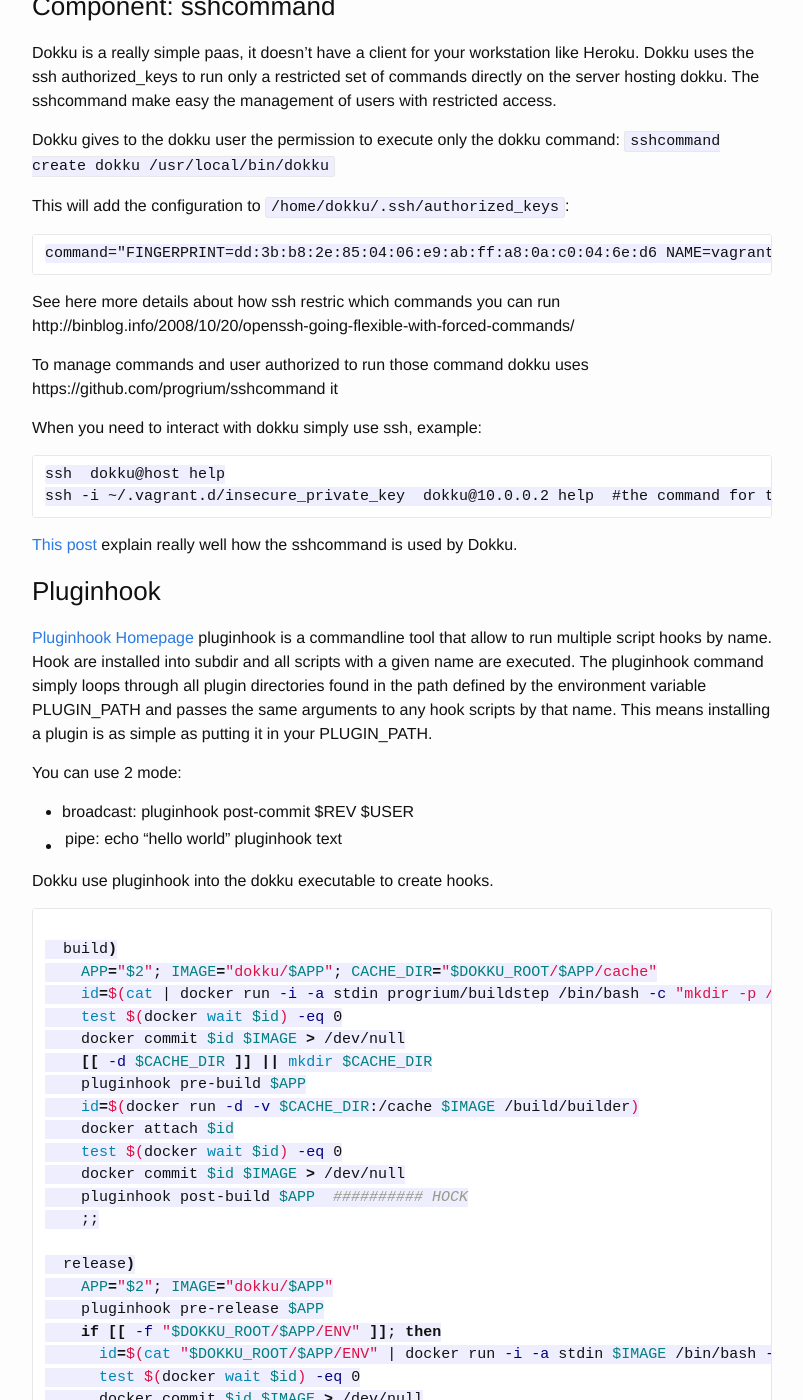
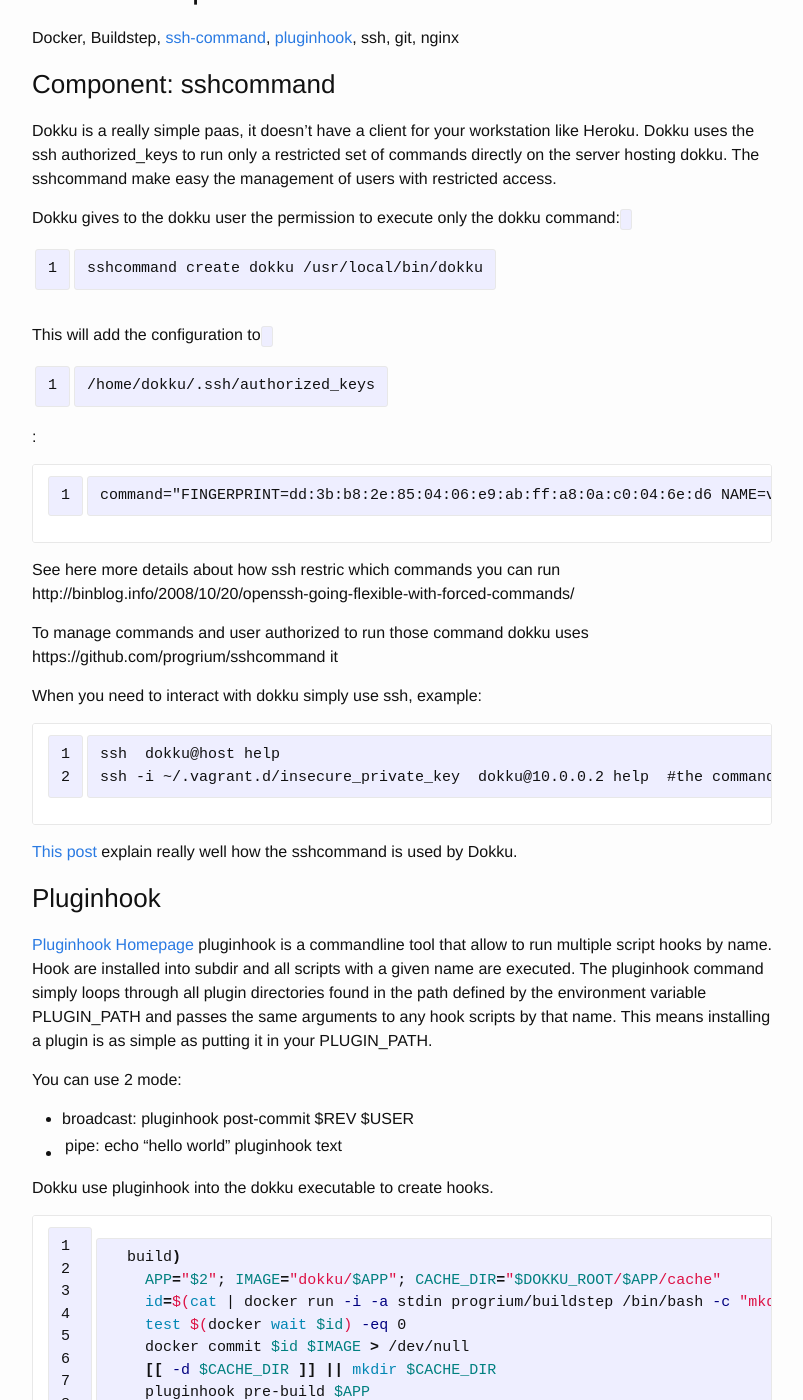
Before and after one commit to breezeight/nicola_blog, a Jekyll site: the page built from _guides/dokku.markdown, in a window 1280 px wide and 1400 px high, scrolled down 1304 px. Shown: the whole window, without its empty margins (238-1041 px from the left). Built offline with Jekyll 4.4.1, drawn with Linux system fonts in a browser that asks for light colours; some of the changed text lies outside the part shown.

Commit message:
fix code highlighter

```diff
--- a/Gemfile
+++ b/Gemfile
@@ -1,6 +1,9 @@
 source 'https://rubygems.org'
 
-gem 'jekyll', '~> 2.3.0'
+gem 'jekyll', '~> 2.3'
+
+gem 'rouge'
+gem 'coderay'
 
 # https://github.com/robwierzbowski/jekyll-image-tag requirements
 #gem 'mini_magick', '~> 3.6'
--- a/_config.yml
+++ b/_config.yml
@@ -14,3 +14,21 @@
 # Build settings
 markdown: kramdown
 permalink: pretty
+
+kramdown:
+  auto_ids: true
+  footnote_nr: 1
+  entity_output: as_char
+  toc_levels: 1..6
+  smart_quotes: lsquo,rsquo,ldquo,rdquo
+  use_coderay: true
+  coderay:
+    coderay_wrap:              div
+    coderay_line_numbers:      inline
+    coderay_line_number_start: 1
+    coderay_tab_width:         4
+    coderay_bold_every:        10
+    coderay_css:               style
+
+# Conversion
+highlighter: rouge
```
Also changed, not shown: Gemfile.lock.
